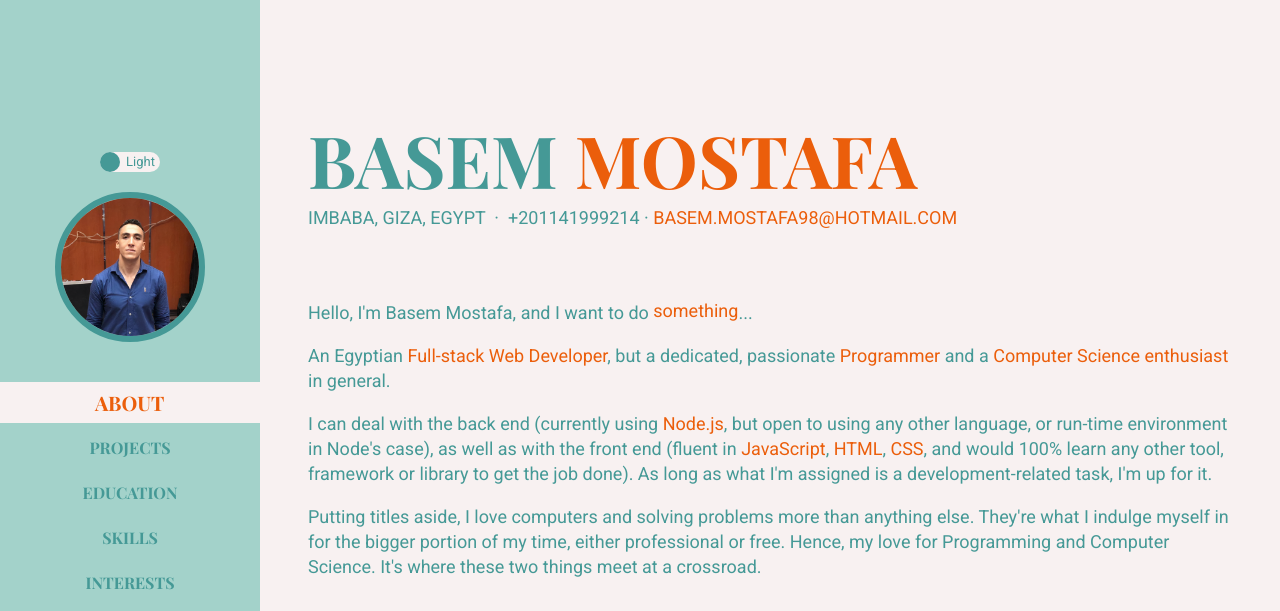
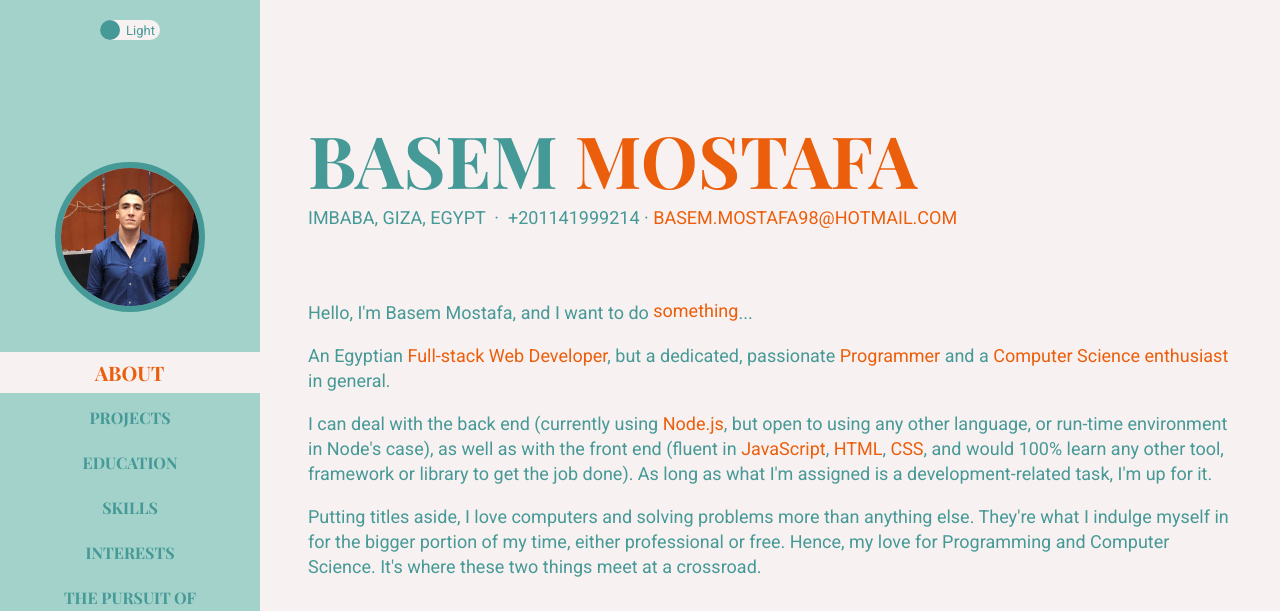
Before and after one commit to Basem98/portfolio, a website: page index.html in a window 1280 px wide. Shown: the top 611 px of the page. Drawn offline with nearby package versions, Linux system fonts and the light colour scheme.

Commit message:
fix: Adjust the position of the mode switcher

```diff
--- a/styles/index.css
+++ b/styles/index.css
@@ -49,6 +49,8 @@ p {
 }
 
 .toggle-mode-container {
+    position: absolute;
+    top: 0;
     background: var(--primary-bg);
     width: 6rem;
     height: 2rem;
@@ -495,6 +497,7 @@ li {
 
     .toggle-mode-container {
         margin: auto;
+        position: static;
     }
     .toggle-nav {
         z-index: 99;
```
